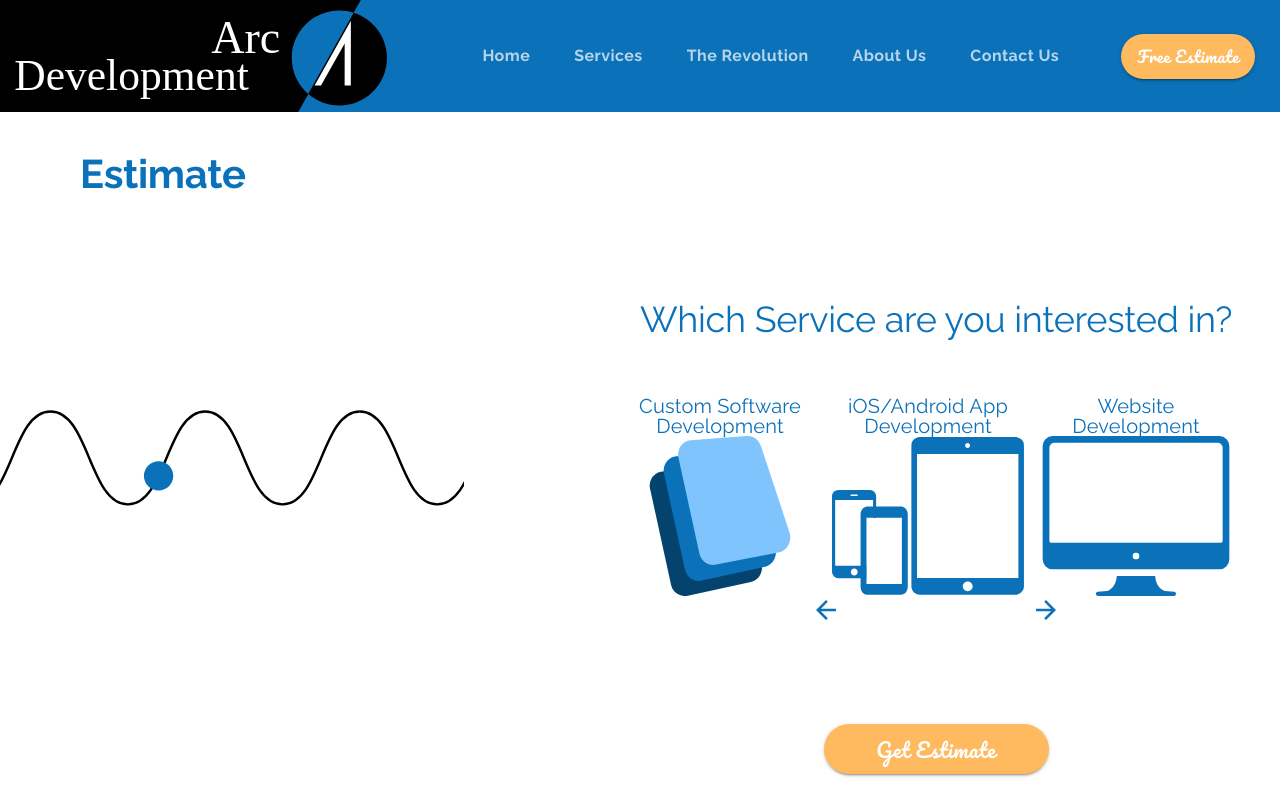
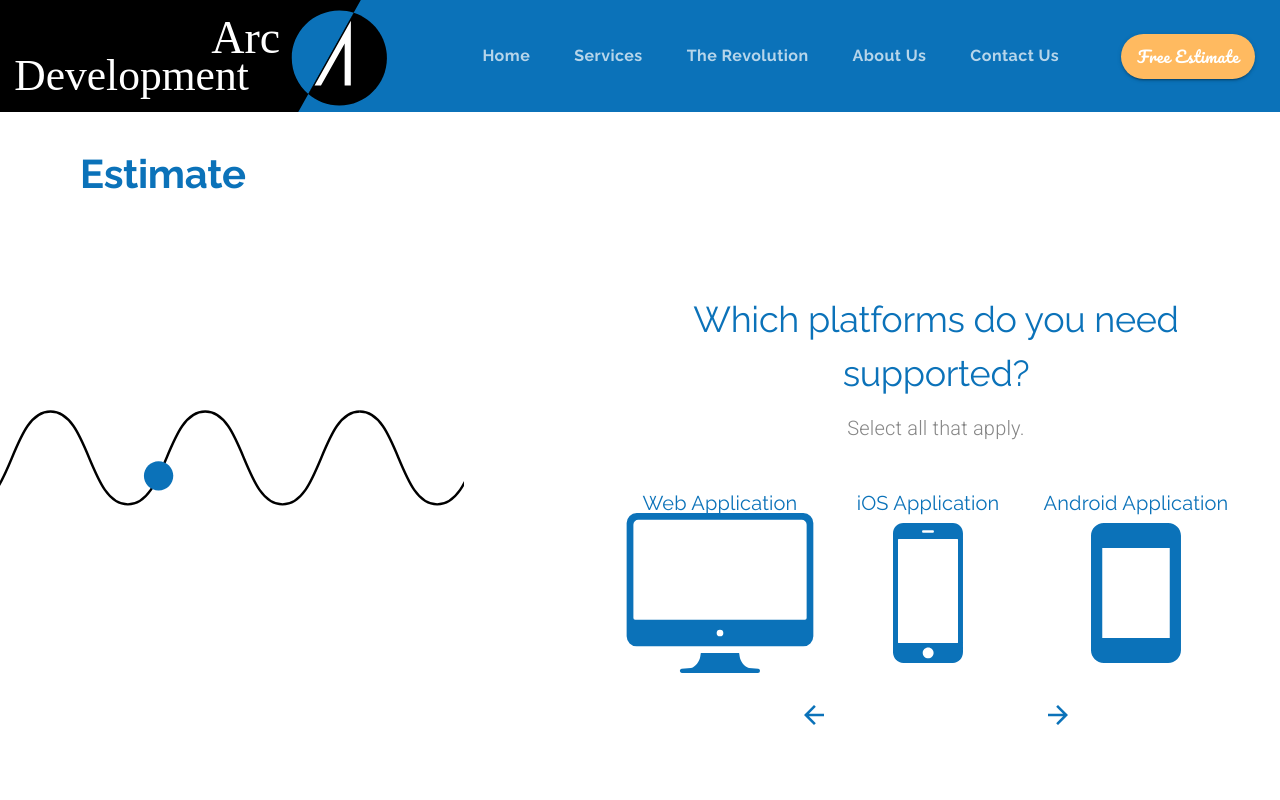
Before and after one commit to tanvirakibul/arc-development-app, a React (Create React App) app: page /estimate in a window 1280 px wide. Shown: the top 800 px of the page. Built offline with nearby package versions, Linux system fonts and the light colour scheme.

Commit message:
added the questions navigation

```diff
--- a/package.json
+++ b/package.json
@@ -8,11 +8,12 @@
     "@material-ui/styles": "^4.10.0",
     "axios": "^0.21.0",
     "cra-template": "1.0.3",
+    "lodash": "^4.17.20",
     "react": "^16.13.1",
     "react-dom": "^16.13.1",
     "react-lottie": "^1.2.3",
     "react-router-dom": "^5.2.0",
-    "react-scripts": "3.4.1"
+    "react-scripts": "^4.0.0"
   },
   "scripts": {
     "start": "react-scripts start",
--- a/src/components/Estimate.js
+++ b/src/components/Estimate.js
@@ -1,4 +1,5 @@
-import React from "react";
+import React, { useState } from "react";
+import { cloneDeep } from "lodash";
 import Lottie from "react-lottie";
 import { makeStyles, useTheme } from "@material-ui/core/styles";
 import Grid from "@material-ui/core/Grid";
@@ -90,9 +91,229 @@
   },
 ];
 
+const softwareQuestions = [
+  { ...defaultQuestions[0], active: false },
+  {
+    id: 2,
+    title: "Which platforms do you need supported?",
+    subtitle: "Select all that apply.",
+    options: [
+      {
+        id: 1,
+        title: "Web Application",
+        subtitle: null,
+        icon: website,
+        iconAlt: "computer outline",
+        selected: false,
+        cost: 100,
+      },
+      {
+        id: 2,
+        title: "iOS Application",
+        subtitle: null,
+        icon: iphone,
+        iconAlt: "outline of iphone",
+        selected: false,
+        cost: 100,
+      },
+      {
+        id: 3,
+        title: "Android Application",
+        subtitle: null,
+        icon: android,
+        iconAlt: "outlines of android phone",
+        selected: false,
+        cost: 100,
+      },
+    ],
+    active: true,
+  },
+  {
+    id: 3,
+    title: "Which features do you expect to use?",
+    subtitle: "Select all that apply.",
+    options: [
+      {
+        id: 1,
+        title: "Photo/Video",
+        subtitle: null,
+        icon: camera,
+        iconAlt: "camera outline",
+        selected: false,
+        cost: 25,
+      },
+      {
+        id: 2,
+        title: "GPS",
+        subtitle: null,
+        icon: gps,
+        iconAlt: "gps pin",
+        selected: false,
+        cost: 25,
+      },
+      {
+        id: 3,
+        title: "File Transfer",
+        subtitle: null,
+        icon: upload,
+        iconAlt: "outline of cloud with arrow pointing up",
+        selected: false,
+        cost: 25,
+      },
+    ],
+    active: false,
+  },
+  {
+    id: 4,
+    title: "Which features do you expect to use?",
+    subtitle: "Select all that apply.",
+    options: [
+      {
+        id: 1,
+        title: "Users/Authentication",
+        subtitle: null,
+        icon: users,
+        iconAlt: "outline of a person with a plus sign",
+        selected: false,
+        cost: 25,
+      },
+      {
+        id: 2,
+        title: "Biometrics",
+        subtitle: null,
+        icon: biometrics,
+        iconAlt: "fingerprint",
+        selected: false,
+        cost: 25,
+      },
+      {
+        id: 3,
+        title: "Push Notifications",
+        subtitle: null,
+        icon: bell,
+        iconAlt: "outline of a bell",
+        selected: false,
+        cost: 25,
+      },
+    ],
+    active: false,
+  },
+  {
+    id: 5,
+    title: "What type of custom features do you expect to need?",
+    subtitle: "Select one.",
+    options: [
+      {
+        id: 1,
+        title: "Low Complexity",
+        subtitle: "(Informational)",
+        icon: info,
+        iconAlt: "'i' inside a circle",
+        selected: false,
+        cost: 25,
+      },
+      {
+        id: 2,
+        title: "Medium Complexity",
+        subtitle: "(Interactive, Customizable, Realtime)",
+        icon: customized,
+        iconAlt: "two toggle switches",
+        selected: false,
+        cost: 50,
+      },
+      {
+        id: 3,
+        title: "High Complexity",
+        subtitle: "(Data Modeling and Computation)",
+        icon: data,
+        iconAlt: "outline of line graph",
+        selected: false,
+        cost: 100,
+      },
+    ],
+    active: false,
+  },
+  {
+    id: 6,
+    title: "How many users do you expect?",
+    subtitle: "Select one.",
+    options: [
+      {
+        id: 1,
+        title: "0-10",
+        subtitle: null,
+        icon: person,
+        iconAlt: "person outline",
+        selected: false,
+        cost: 1,
+      },
+      {
+        id: 2,
+        title: "10-100",
+        subtitle: null,
+        icon: persons,
+        iconAlt: "outline of two people",
+        selected: false,
+        cost: 1.25,
+      },
+      {
+        id: 3,
+        title: "100+",
+        subtitle: null,
+        icon: people,
+        iconAlt: "outline of three people",
+        selected: false,
+        cost: 1.5,
+      },
+    ],
+    active: false,
+  },
+];
+
+const websiteQuestions = [
+  { ...defaultQuestions[0], active: false },
+  {
+    id: 2,
+    title: "Which type of website are you wanting?",
+    subtitle: "Select one.",
+    options: [
+      {
+        id: 1,
+        title: "Basic",
+        subtitle: "(Informational)",
+        icon: info,
+        iconAlt: "person outline",
+        selected: false,
+        cost: 100,
+      },
+      {
+        id: 2,
+        title: "Interactive",
+        subtitle: "(Users, API's, Messaging)",
+        icon: customized,
+        iconAlt: "outline of two people",
+        selected: false,
+        cost: 200,
+      },
+      {
+        id: 3,
+        title: "E-Commerce",
+        subtitle: "(Sales)",
+        icon: globe,
+        iconAlt: "outline of three people",
+        selected: false,
+        cost: 250,
+      },
+    ],
+    active: true,
+  },
+];
+
 export default function Estimate() {
   const classes = useStyles();
   const theme = useTheme();
+
+  const [question, setQuestions] = useState(softwareQuestions);
 
   const defaultOptions = {
     loop: true,
@@ -101,6 +322,30 @@
     rendererSettings: {
       preserveAspectRation: "xMidYMid slice",
     },
+  };
+
+  const nextQuestion = () => {
+    const newQuestions = cloneDeep(question);
+    const currentlyActive = newQuestions.filter((question) => question.active);
+    const activeIndex = currentlyActive[0].id - 1;
+    const nextIndex = activeIndex + 1;
+
+    newQuestions[activeIndex] = { ...currentlyActive[0], active: false };
+    newQuestions[nextIndex] = { ...newQuestions[nextIndex], active: true };
+
+    setQuestions(newQuestions);
+  };
+
+  const previousQuestion = () => {
+    const newQuestions = cloneDeep(question);
+    const currentlyActive = newQuestions.filter((question) => question.active);
+    const activeIndex = currentlyActive[0].id - 1;
+    const nextIndex = activeIndex - 1;
+
+    newQuestions[activeIndex] = { ...currentlyActive[0], active: false };
+    newQuestions[nextIndex] = { ...newQuestions[nextIndex], active: true };
+
+    setQuestions(newQuestions);
   };
 
   return (
@@ -127,7 +372,7 @@
         alignItems="center"
         style={{ marginRight: "2em", marginBottom: "10em" }}
       >
-        {defaultQuestions
+        {question
           .filter((question) => question.active)
           .map((question, index) => (
             <React.Fragment key={index}>
@@ -177,12 +422,21 @@
             </React.Fragment>
           ))}
 
-        <Grid item container justify="space-between" style={{ width: "15em" }}>
+        <Grid
+          item
+          container
+          justify="space-between"
+          style={{ width: "18em", marginTop: "1em" }}
+        >
           <Grid item>
-            <img src={backArrow} alt="Previous question" />
+            <IconButton onClick={previousQuestion}>
+              <img src={backArrow} alt="Previous question" />
+            </IconButton>
           </Grid>
           <Grid item>
-            <img src={forwardArrow} alt="Next question" />
+            <IconButton onClick={nextQuestion}>
+              <img src={forwardArrow} alt="Next question" />
+            </IconButton>
           </Grid>
         </Grid>
         <Grid item>
```
Also changed, not shown: 1 other file (tests, documents, lock files or other folders).
